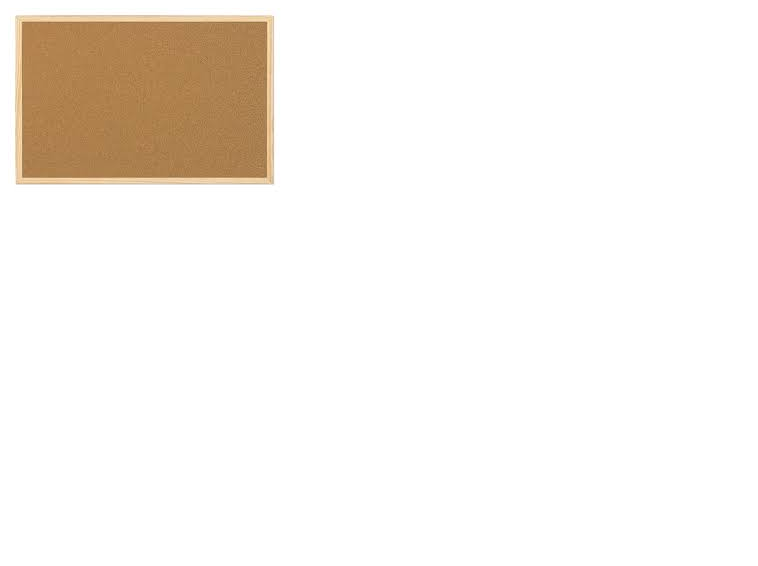
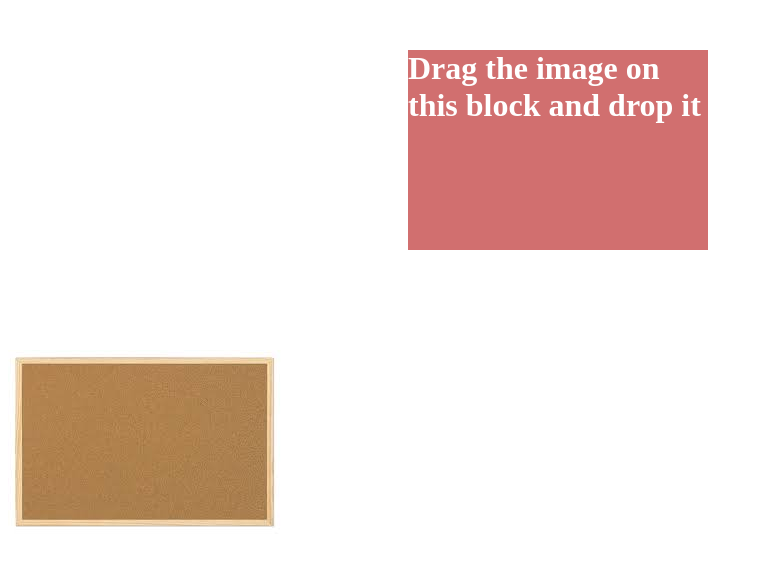
Before and after one commit to swap22/Drag-DropHtml, a plain HTML site: page index.html in a window 1280 px wide. Shown: the whole page, without its empty margins (0-758 px from the left). Drawn offline with Linux system fonts and the light colour scheme.

Commit message:
added block for drag and drop

```diff
--- a/custom.css
+++ b/custom.css
@@ -0,0 +1,9 @@
+#space{
+    width: 300px;
+    height: 200px;
+    background: #D16F6F;
+    margin: 50px 200px 100px 400px;
+}
+h1{
+    color: #FFF;
+}
--- a/index.html
+++ b/index.html
@@ -5,9 +5,12 @@
     <meta name="viewport" content="width=device-width, initial-scale=1.0">
     <meta http-equiv="X-UA-Compatible" content="ie=edge">
     <title>Drag and Drop App</title>
+    <link rel="stylesheet" href="custom.css">
 </head>
 <body>
-    <div id="space"></div>
+    <div id="space">
+        <h1>Drag the image on this block and drop it</h1>
+    </div>
     <img src="image/1.jpg" alt="box image">
 </body>
 </html>
```
